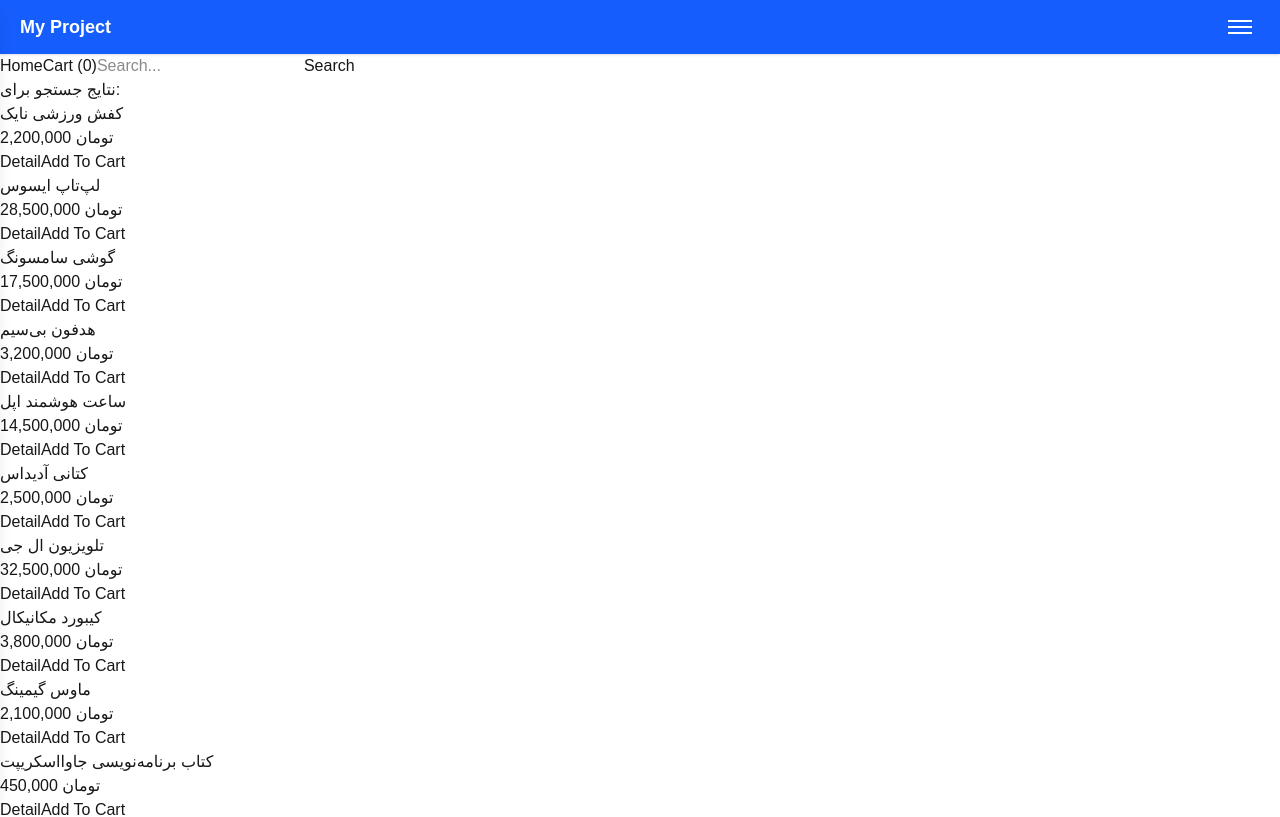
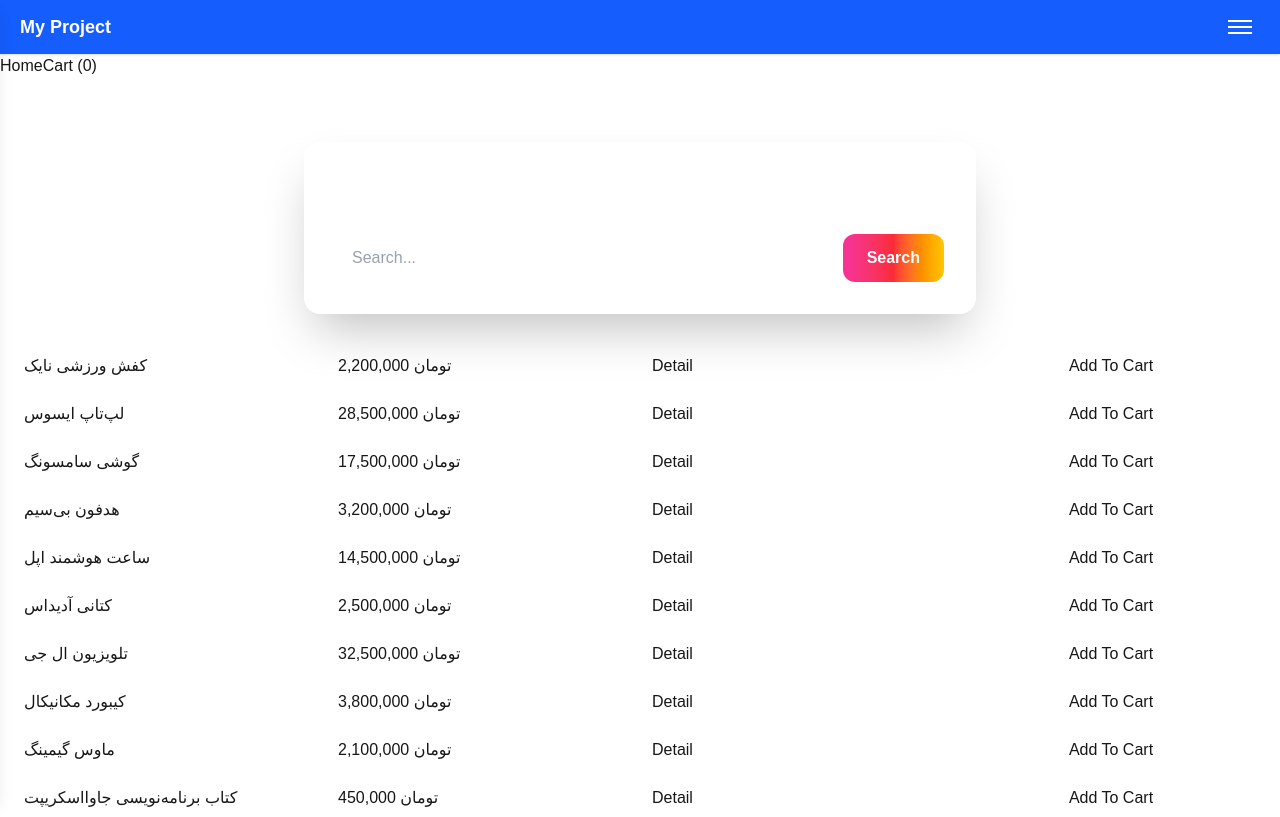
Before and after one commit to Mohsen-malekifard/My-Projects-2025, a Next.js app in the folder my-ap/: page /Shop-2/Search in a window 1280 px wide. Shown: the top 817 px of the page. Built offline with nearby package versions, Linux system fonts and the light colour scheme.

Commit message:
Update page.js

```diff
--- a/my-ap/app/Shop-2/Search/page.js
+++ b/my-ap/app/Shop-2/Search/page.js
@@ -1,27 +1,62 @@
-"use client"
+"use client";
 import { useCart } from "../context/CartContext";
 import { products } from "../lib/products";
 import ProductCard from "../components/ProductCard";
 import { useState } from "react";
 import { redirect } from "next/navigation";
+
 export default function Search() {
-    const { search, setSearch} = useCart();
-    const filter = products.filter(product => product.name.includes(search))
-    const [input, setInput] = useState("");
-    return(
-        <>
-            <input
-                value = {input}
-                onChange = {(e) => setInput(e.target.value)}
-                placeholder = "Search..."
-            />
-            <button onClick = {() => input.trim().length !== 0 ? setSearch(input) : redirect("/Shop-2")} >Search</button>
-            {/* {input.trim().length !== 0 && <h1>نتایج جستجو برای: {search}</h1>} */}
-            <h1>نتایج جستجو برای: {search}</h1>
-            {filter.map(product => (
-                <ProductCard key = {product.id} product = {product} />
-            ))}
-            {filter.length == 0 && <h1>Not Found</h1>}
-        </>
-    )
+  const { search, setSearch } = useCart();
+  const [input, setInput] = useState("");
+  const filter = products.filter((product) =>
+    product.name.toLowerCase().includes(search.toLowerCase())
+  );
+
+  const handleSearch = () => {
+    if (input.trim().length !== 0) {
+      setSearch(input);
+    } else {
+      redirect("/Shop-2");
+    }
+  };
+
+  return (
+    <div className="flex flex-col items-center py-16 px-6 space-y-10">
+      {/* کارت جستجو */}
+      <div className="w-full max-w-2xl rounded-2xl bg-white/10 backdrop-blur-md shadow-2xl p-8 text-center">
+        <h1 className="text-2xl sm:text-3xl font-extrabold text-white mb-6">
+          Search: {search || "سرچ برای ..."}
+        </h1>
+
+        <div className="flex flex-col sm:flex-row gap-4 justify-center">
+          <input
+            type="text"
+            value={input}
+            onChange={(e) => setInput(e.target.value)}
+            placeholder="Search..."
+            className="flex-1 px-4 py-3 rounded-xl bg-white/10 backdrop-blur-md text-gray-200 placeholder-gray-400 focus:outline-none"
+          />
+          <button
+            onClick={handleSearch}
+            className="px-6 py-3 rounded-xl bg-gradient-to-r from-pink-500 via-red-500 to-yellow-400 text-white font-semibold hover:opacity-90 transition-all"
+          >
+            Search
+          </button>
+        </div>
+      </div>
+
+      {/* نتایج */}
+      <div className="w-full grid gap-6 sm:grid-cols-2 lg:grid-cols-3 xl:grid-cols-4">
+        {filter.length > 0 ? (
+          filter.map((product) => (
+            <ProductCard key={product.id} product={product} />
+          ))
+        ) : (
+          <div className="col-span-full text-center text-gray-300 text-xl mt-6">
+            Not Found 🔍
+          </div>
+        )}
+      </div>
+    </div>
+  );
 }
```
